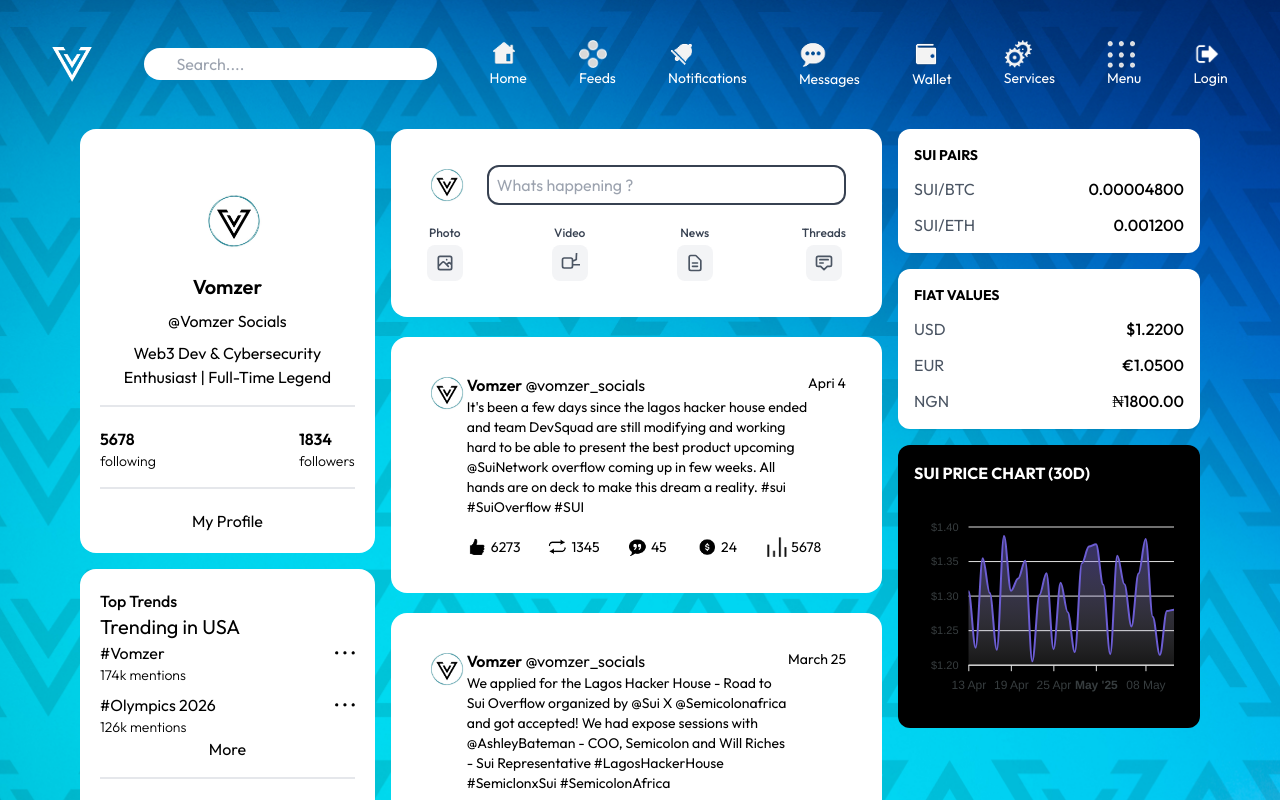
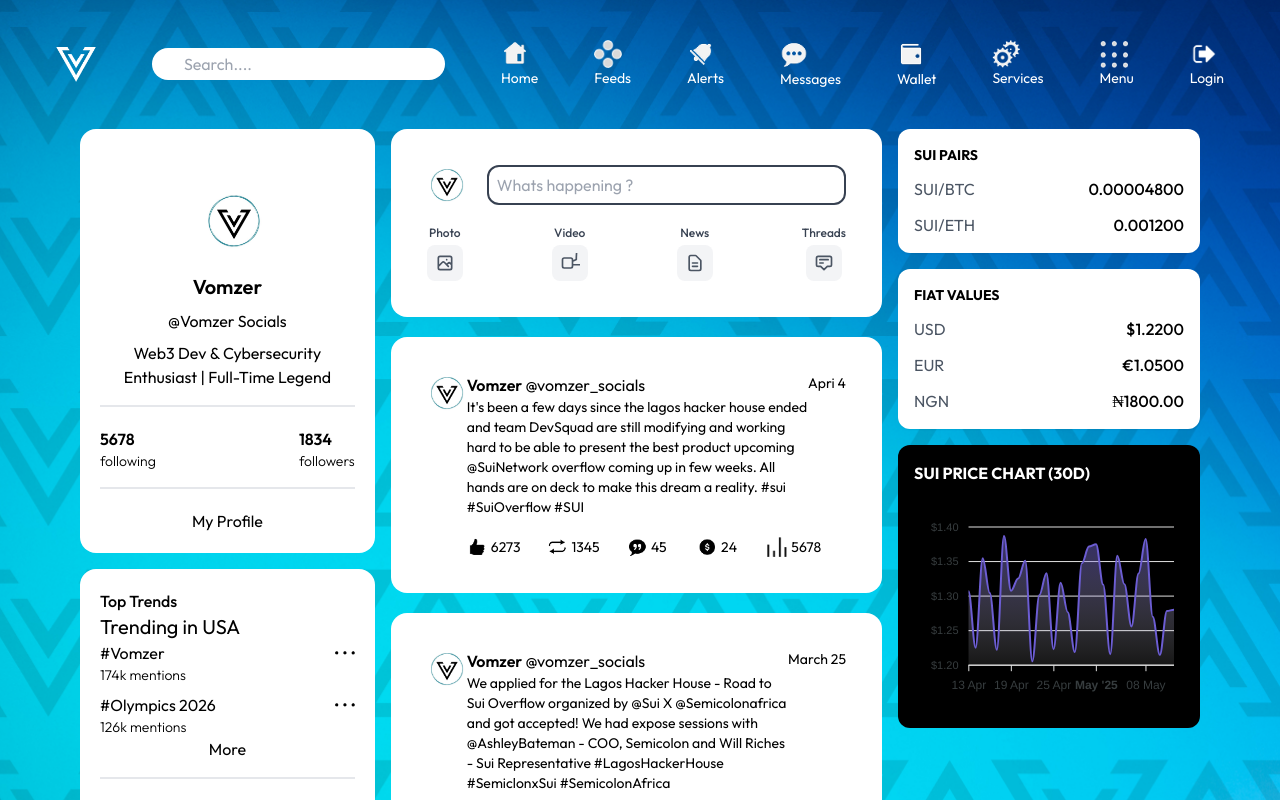
Before and after one commit to Project-Vomzer/Front_end, a React (Vite) app in the folder Vomzer_sui_socials/: page / in a window 1280 px wide. Shown: the top 800 px of the page. Built offline with nearby package versions, Linux system fonts and the light colour scheme.

Commit message:
Vomzer Sui

```diff
--- a/Vomzer_sui_socials/src/components/Navbar.jsx
+++ b/Vomzer_sui_socials/src/components/Navbar.jsx
@@ -23,7 +23,7 @@ const Navbar = () => {
             </div>
             <div className='block items-center justify-center'>
               <img className='w-7 cursor-pointer' src={assets.notification} alt="" />
-              <p className='text-white text-sm '>Notifications</p>
+              <p className='text-white text-sm '>Alerts</p>
             </div>
             <div className='block items-center justify-center'>
               <img className='w-7 cursor-pointer' src={assets.chatmessages} alt="" />
```
